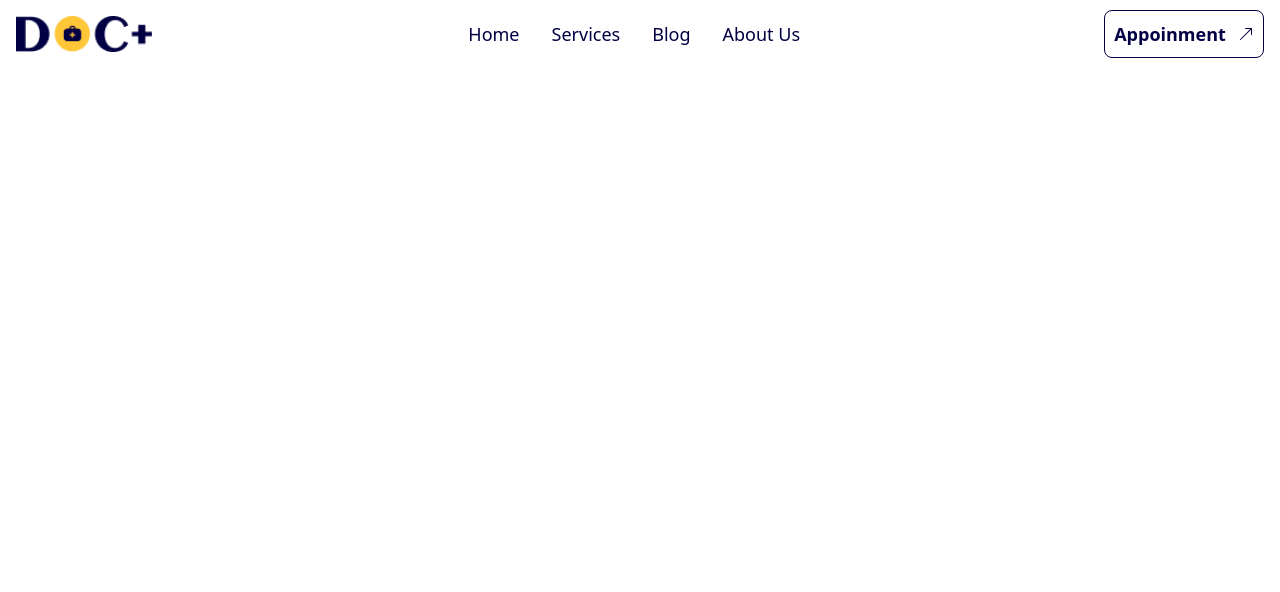
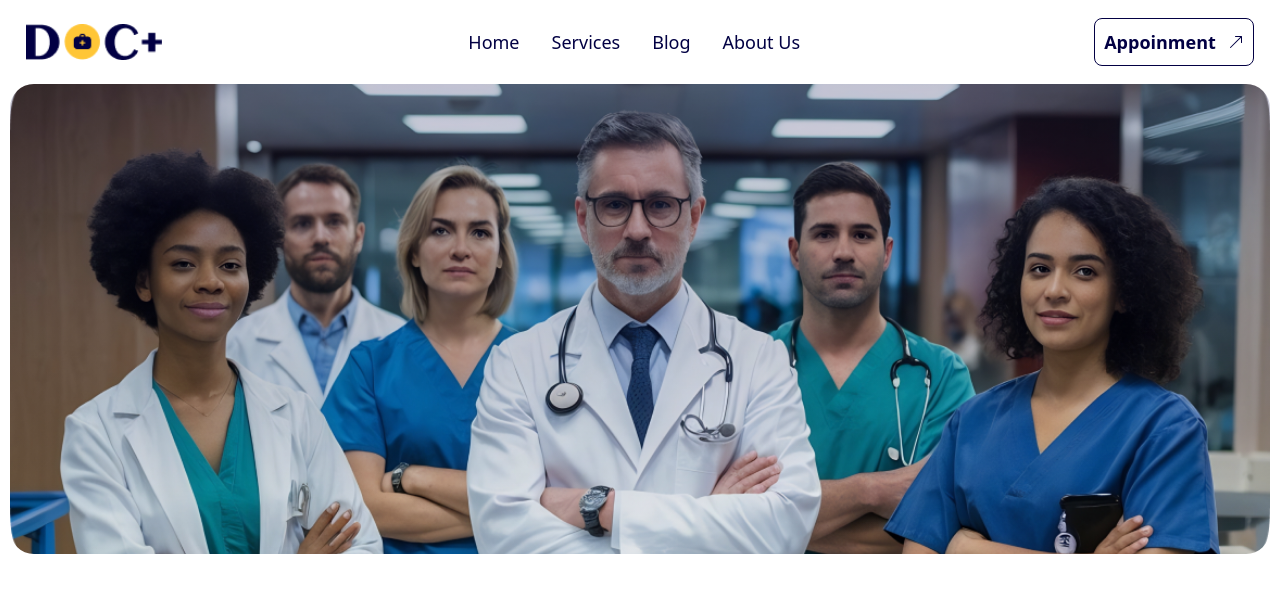
Before and after one commit to Rahim00001/Healthcare, a React (Vite) app: page / in a window 1280 px wide. Shown: the top 592 px of the page. Built offline with nearby package versions, Linux system fonts and the light colour scheme.

Commit message:
basic banner section added

```diff
--- a/src/App.jsx
+++ b/src/App.jsx
@@ -1,4 +1,5 @@
 import './App.css'
+import Hero from './Components/Hero/Hero';
 import NewNavbar from './Components/Navbar/NewNavbar';
 
 function App() {
@@ -6,6 +7,7 @@ function App() {
   return (
     <>
       <NewNavbar></NewNavbar>
+      <Hero></Hero>
     </>
   )
 }
--- /dev/null
+++ b/src/Components/Hero/Hero.jsx
@@ -0,0 +1,11 @@
+
+const Hero = () => {
+    return (
+        <div className="w-[1260px] h-[470px] relative mx-auto">
+            <div className="w-[100%] h-[100%] bg-gradient-to-b from-[#02004378] to-[#00C19D00] opacity-50 absolute top-0 left-0 rounded-3xl"></div>
+            <img src="../../../public/Images/Rectangle 5.png" className="w-[100%] h-[100%] object-cover block rounded-3xl" alt="" />
+        </div>
+    );
+};
+
+export default Hero;
--- a/src/Components/Navbar/NewNavbar.jsx
+++ b/src/Components/Navbar/NewNavbar.jsx
@@ -2,7 +2,7 @@ import { Navbar } from "flowbite-react";
 import { BsArrowUpRight } from "react-icons/bs";
 const NewNavbar = () => {
   return (
-    <div>
+    <div className="my-2 max-w-[1260px] mx-auto">
       <Navbar fluid rounded>
         <Navbar.Brand href="https://flowbite-react.com">
           <img src="../../../public/Images/logo dark.png" className="mr-3 h-6 sm:h-9" alt="Flowbite React Logo" />
```
